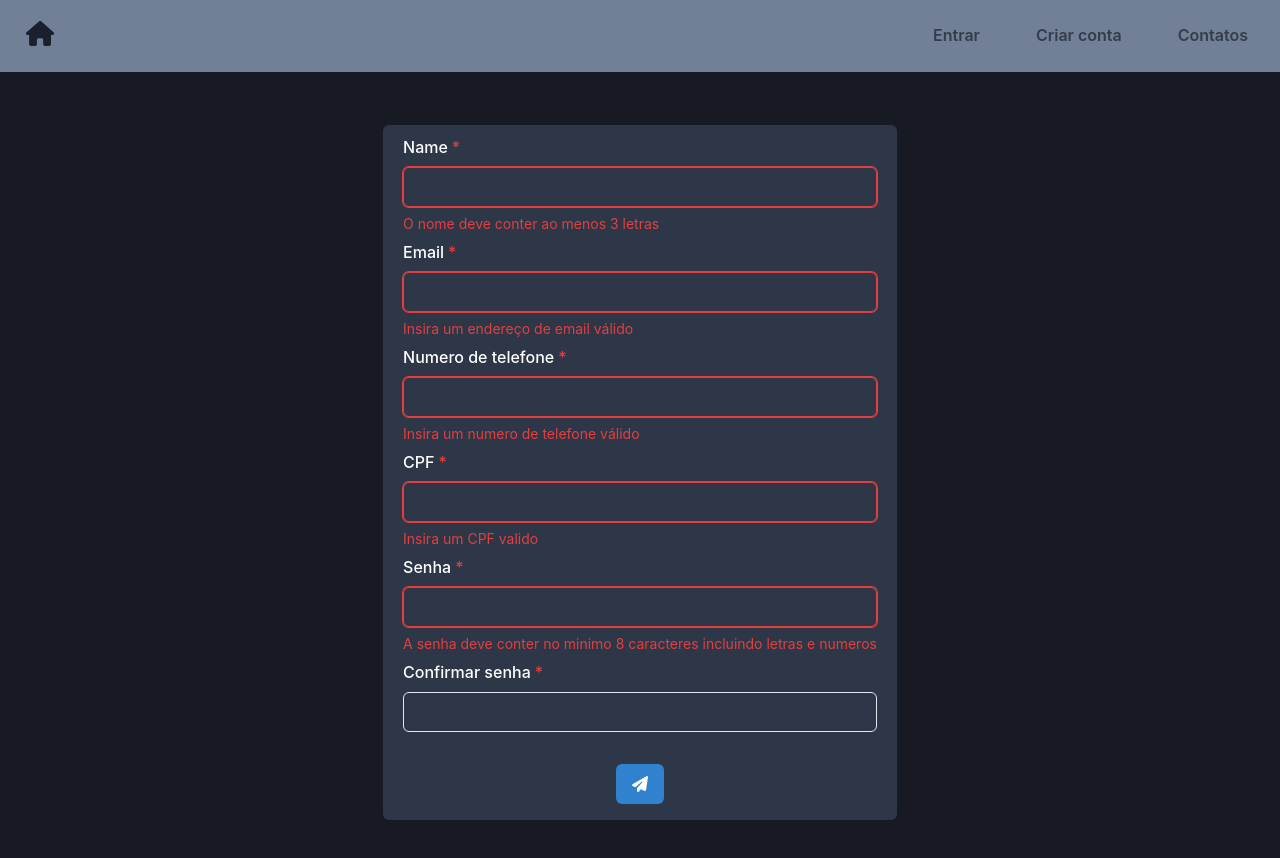
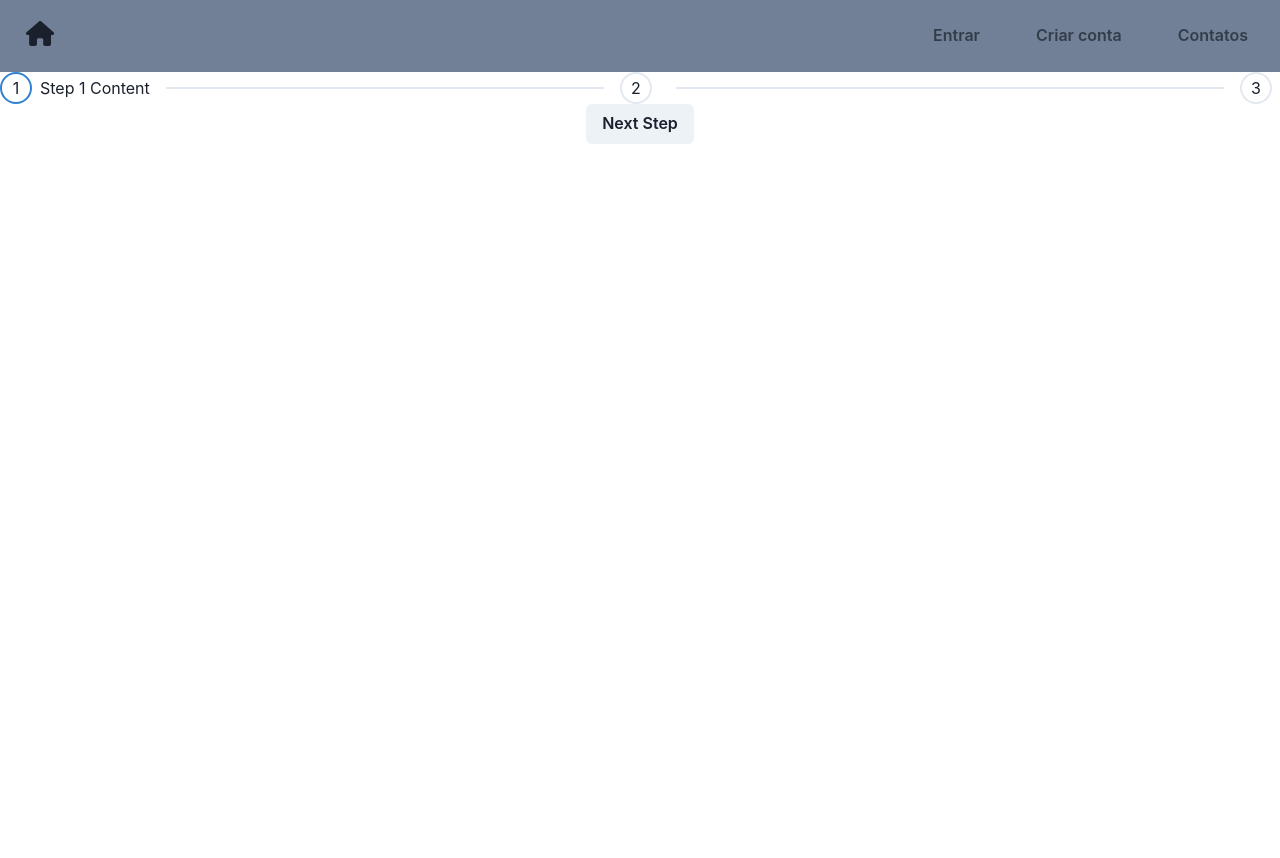
Before and after one commit to SuelytonThiago/form-project, a React (Vite) app: page /register in a window 1280 px wide. Shown: the top 858 px of the page. After the commit the page ends 800 px from the top, so only its background shows below. Built offline with nearby package versions, Linux system fonts and the light colour scheme.

Commit message:
updating the registration component

```diff
--- a/src/router/Cadastro.jsx
+++ b/src/router/Cadastro.jsx
@@ -1,218 +1,76 @@
-import React from 'react';
-import { useState } from "react"
-import { FontAwesomeIcon } from '@fortawesome/react-fontawesome';
-import { faPaperPlane } from '@fortawesome/free-solid-svg-icons';
+import React, { useState } from 'react';
+import { Box, Button, Flex } from '@chakra-ui/react';
 import {
-    Box,
-    Flex,
-    FormControl,
-    FormLabel,
-    Input,
-    Button,
-    useToast,
-    Heading,
-    Text,
-    FormErrorMessage,
-    FormHelperText,
+  Step,
+  StepIndicator,
+  StepNumber,
+  StepSeparator,
+  StepStatus,
+  StepTitle,
+  Stepper,
 } from '@chakra-ui/react';
 
-import { useNavigate } from 'react-router-dom';
+const Step1 = () => {
+  return (
+    <Box>
+      <p>Step 1 Content</p>
+    </Box>
+  );
+};
 
+const Step2 = () => {
+  return (
+    <Box>
+      <p>Step 2 Content</p>
+    </Box>
+  );
+};
 
-import axios from 'axios';
+const Step3 = () => {
+  return (
+    <Box>
+      <p>Step 3 Content</p>
+    </Box>
+  );
+};
 
 const Cadastro = () => {
-    const url = "http://localhost:8080/api/users/create"
+  const [activeStep, setActiveStep] = useState(0);
+  const steps = [<Step1 />, <Step2 />, <Step3 />];
 
-    const toast = useToast();
-    const navigate = useNavigate();
+  const handleNext = () => {
+    setActiveStep((prevStep) => prevStep + 1);
+  };
 
-    const [values, setValues] = useState({
-        name: '',
-        email: '',
-        cpf: '',
-        contactNumber: '',
-        password: '',
-        confirmPassword: '',
-    });
+  const handlePrevious = () => {
+    setActiveStep((prevStep) => prevStep - 1);
+  };
 
-    const [errors, setErrors] = useState({
-        name: '',
-        email: '',
-        cpf: '',
-        contactNumber: '',
-        password: '',
-        confirmPassword: '',
-    });
+  return (
+    <Box>
+      <Stepper index={activeStep}>
+        {steps.map((step, index) => (
+          <Step key={index}>
+            <StepIndicator>
+              <StepStatus
+                complete={<StepNumber />}
+                incomplete={<StepNumber />}
+                active={<StepNumber />}
+              />
+            </StepIndicator>
+            <Box flexShrink="0">
+              {index === activeStep && step}
+            </Box>
+            <StepSeparator />
+          </Step>
+        ))}
+      </Stepper>
+      <Flex justify='space-around'>
+        {activeStep < steps.length - 1 && <Button onClick={handleNext}>Next Step</Button>}
+        {activeStep > 0 && <Button onClick={handlePrevious}>Previous Step</Button>}
+      </Flex>
+    </Box>
+  );
+};
 
-    const calculateDigit = (numbers, multiplicator) => {
-        let total = 0;
-        for (let i = 0; i < numbers.length; i++) {
-            total += parseInt(numbers[i]) * multiplicator;
-            multiplicator--;
-        }
-        const rest = total % 11;
-        return rest > 1 ? rest : 0;
-    };
-
-    const validateName = values.name.length < 3 || !values.name ? true : false;
-
-    const validateEmail = /^[^\s@]+@[^\s@]+\.[^\s@]+$/.test(values.email) ? false : true;
-
-    const validateContactNumber = /^\d{11}$/.test(values.contactNumber) ? false: true;
-
-    const validatePassword = /^(?=.*[a-zA-Z])(?=.*\d).{8,}$/.test(values.password) ? false : true;
-
-    const validateConfirmPassword = values.confirmPassword !== values.password ? true : false;
-
-    const validateCpf = /^\d{11}$/.test(values.cpf) ? false: true;
-
-
-
-    const handleSubmit = async (e) => {
-            console.log('Formulário válido. Enviando...');
-            const user = {
-                name: values.name,
-                email: values.email,
-                contactNumber: values.contactNumber,
-                cpf: values.cpf,
-                password: values.password,
-            };
-
-            try {
-                await axios.post(url, user);
-                toast({
-                    title: "Cadastro realizado com sucesso!",
-                    status: "success",
-                    duration: 3000,
-                    isClosable: true,
-                });
-                navigate("/login");
-            } catch (error) {
-                console.error("Erro ao cadastrar usuário:", error);
-                toast({
-                    title: "Erro ao cadastrar usuário.",
-                    description: "Por favor, tente novamente mais tarde.",
-                    status: "error",
-                    duration: 3000,
-                    isClosable: true,
-                });
-            };
-    }
-
-    return (
-        <>
-            <Flex direction="column" width='full' justify='center' align='center' bg="gray.900" overflowY="auto" height="100vh">
-                <Flex direction="column" gap=".5rem" bg="gray.700" p="10px 20px 0px" borderRadius='md'>
-                    <FormControl color='white' isRequired isInvalid={validateName}>
-                        <FormLabel color='white'>Name</FormLabel>
-                        <Input
-                            type='text'
-                            value={values.name}
-                            onChange={(e) => setValues((prevValues) => ({ ...prevValues, name: e.target.value }))} />
-                        {!validateName ? (
-                            <FormHelperText>
-                                Digite seu Nome
-                            </FormHelperText>
-                        ) : (
-                            <FormErrorMessage>
-                                O nome deve conter ao menos 3 letras
-                            </FormErrorMessage>
-                        )}
-                    </FormControl>
-
-                    <FormControl color='white' isRequired isInvalid={validateEmail}>
-                        <FormLabel color='white'>Email</FormLabel>
-                        <Input
-                            type='email'
-                            value={values.email}
-                            onChange={(e) => setValues((prevValues) => ({ ...prevValues, email: e.target.value }))} />
-                        {!validateEmail ? (
-                            <FormHelperText>
-                                Digite seu Email
-                            </FormHelperText>
-                        ) : (
-                            <FormErrorMessage>
-                                Insira um endereço de email válido
-                            </FormErrorMessage>
-                        )}
-                    </FormControl>
-
-                    <FormControl color='white' isRequired isInvalid={validateContactNumber}>
-                        <FormLabel color='white'>Numero de telefone</FormLabel>
-                        <Input
-                            type='text'
-                            value={values.contactNumber}
-                            onChange={(e) => setValues((prevValues) => ({ ...prevValues, contactNumber: e.target.value }))} />
-                        {!validateContactNumber? (
-                            <FormHelperText>
-                                Digite seu numero de telefone
-                            </FormHelperText>
-                        ) : (
-                            <FormErrorMessage>
-                                Insira um numero de telefone válido
-                            </FormErrorMessage>
-                        )}
-                    </FormControl>
-
-                    <FormControl color='white' isRequired isInvalid={validateCpf}>
-                        <FormLabel color='white'>CPF</FormLabel>
-                        <Input
-                            type='text'
-                            value={values.cpf}
-                            onChange={(e) => setValues((prevValues) => ({ ...prevValues, cpf: e.target.value }))} />
-                        {!validateCpf? (
-                            <FormHelperText>
-                                Digite o seu CPF
-                            </FormHelperText>
-                        ) : (
-                            <FormErrorMessage>
-                                Insira um CPF valido
-                            </FormErrorMessage>
-                        )}
-                    </FormControl>
-
-                    <FormControl color='white' isRequired isInvalid={validatePassword}>
-                        <FormLabel color='white'>Senha</FormLabel>
-                        <Input
-                            type='password'
-                            value={values.password}
-                            onChange={(e) => setValues((prevValues) => ({ ...prevValues, password: e.target.value }))} />
-                        {!validatePassword? (
-                            <FormHelperText>
-                            </FormHelperText>
-                        ) : (
-                            <FormErrorMessage>
-                                 A senha deve conter no minimo 8 caracteres incluindo letras e numeros
-                            </FormErrorMessage>
-                        )}
-                    </FormControl>
-
-                    <FormControl color='white' isRequired isInvalid={validateConfirmPassword}>
-                        <FormLabel color='white'>Confirmar senha</FormLabel>
-                        <Input
-                            type='password'
-                            value={values.confirmPassword}
-                            onChange={(e) => setValues((prevValues) => ({ ...prevValues, confirmPassword: e.target.value }))} />
-                        {!validateConfirmPassword? (
-                            <FormHelperText>
-                            </FormHelperText>
-                        ) : (
-                            <FormErrorMessage>
-                                 A senha não coincidem
-                            </FormErrorMessage>
-                        )}
-                    </FormControl>
-
-                    <Box textAlign='center' padding='1rem'>
-                        <Button colorScheme='blue' onClick={handleSubmit}>
-                            <FontAwesomeIcon icon={faPaperPlane} />
-                        </Button>
-                    </Box>
-                </Flex>
-            </Flex>
-        </>
-    )
-}
-
-export default Cadastro
+export default Cadastro;
--- a/src/router/Login.jsx
+++ b/src/router/Login.jsx
@@ -56,7 +56,7 @@ const Login = () => {
         <Flex direction='column' width='full' justify='center' align='center' bg="gray.900" height="100vh">
             <Heading>
                 <Text  color='white' fontSize='30px' mb='10px'>
-                        Cadastro
+                        Login
                 </Text>
             </Heading>
         <Flex direction="column" gap=".5rem" bg="gray.700" p="1.5rem" borderRadius='md' overflow='hidden'>
```
Also changed, not shown: public/comida-rapida.jpg (added).
